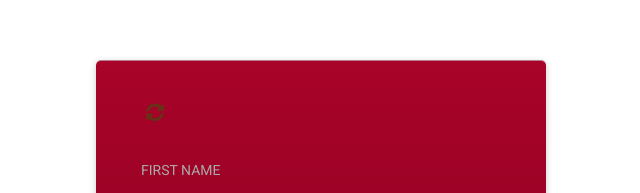
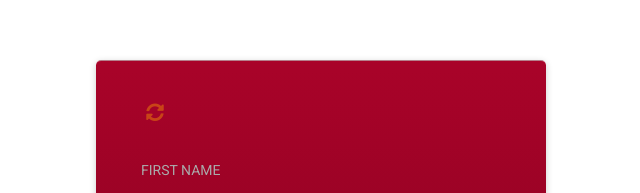
Before and after one commit to keekscodes/shareflixx, a React (Create React App) app in the folder client/: page /login in a window 1280 px wide. In both pictures the pointer is over the icon 474 px from the left and 112 px from the top of the page. Shown: the top 193 px of the page, without its empty margins (319-959 px from the left). Built offline with nearby package versions, Linux system fonts and the light colour scheme; the HTML template or start-up script is replaced by a standard one.

Commit message:
changed spinner color on hover

```diff
--- a/client/src/App.css
+++ b/client/src/App.css
@@ -658,5 +658,5 @@ a.btn-goback:hover {
 
   .fa-sync-alt:hover {
       cursor: pointer;
-      color: green;
+      color: orange;
   }
```
